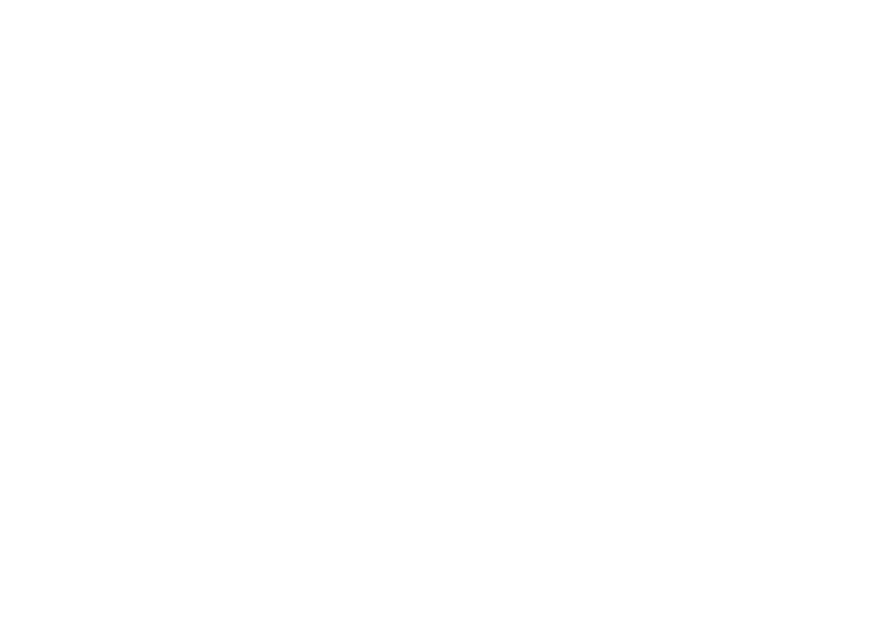
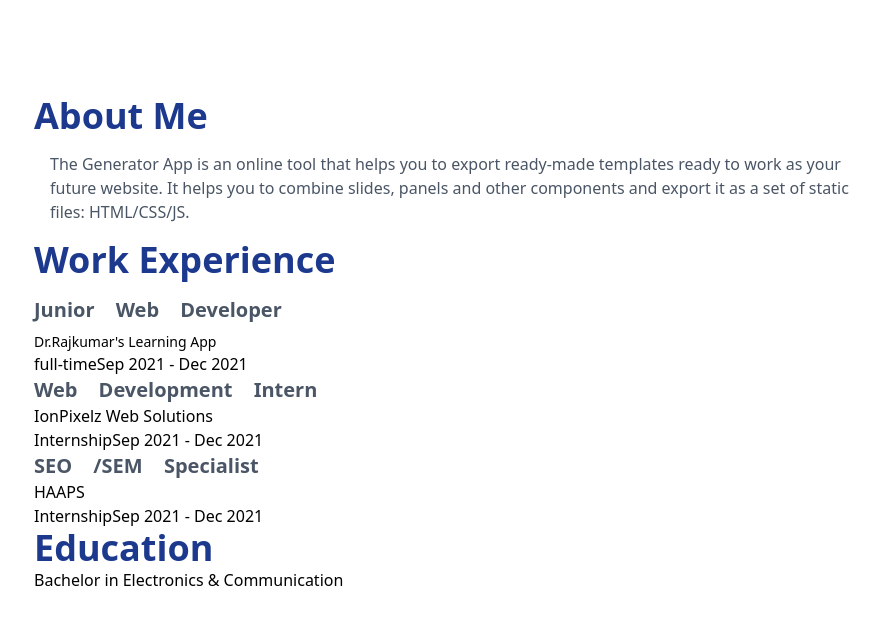
Before and after one commit to mwenaro/gomycode-react-ts-dev-portfolio, a React (Vite) app: page / in a window 1280 px wide. Shown: the top 624 px of the page, without its empty margins (34-914 px from the left). Built offline with nearby package versions, Linux system fonts and the light colour scheme.

Commit message:
chore:add about section

```diff
--- a/src/App.tsx
+++ b/src/App.tsx
@@ -1,3 +1,5 @@
+import { About } from "./components/AboutSection";
+
 export default function App() {
   return (
     <div>
@@ -6,13 +8,13 @@
       {/* Hero */}
 
       {/* About */}
+      <About />
 
       {/* Projects */}
 
       {/* Contact */}
 
       {/* Footer */}
-
     </div>
   );
 }
--- /dev/null
+++ b/src/components/AboutSection.tsx
@@ -0,0 +1,57 @@
+export function About() {
+  return (
+    <section className=" m-10 px-7 py-14 max-w-4xl  ">
+      {/* About me */}
+      <div>
+        <h2 className="text-4xl font-bold text-blue-900">About Me</h2>
+        <p className="p-4 text-gray-600">
+          The Generator App is an online tool that helps you to export
+          ready-made templates ready to work as your future website. It helps
+          you to combine slides, panels and other components and export it as a
+          set of static files: HTML/CSS/JS.
+        </p>
+      </div>
+
+      {/*Work Experience */}
+      <div>
+        <h2 className=" mb-4 text-4xl font-bold text-blue-900">Work Experience </h2>
+
+        {/* job 1 */}
+        <div className="">
+          <h3 className=" mb-2 text-xl font-semibold text-gray-600 [word-spacing:1rem] ">Junior Web Developer</h3>
+          <p className="text-sm ">Dr.Rajkumar's Learning App </p>
+          <div>
+            <span>full-time</span>
+            <span>Sep 2021 - Dec 2021</span>
+          </div>
+        </div>
+      </div>
+
+      {/* job 2 */}
+      <div>
+        <h3 className="text-xl font-semibold text-gray-600 [word-spacing:1rem] ">Web Development Intern</h3>
+        <p>IonPixelz Web Solutions </p>
+        <div>
+          <span>Internship</span>
+          <span>Sep 2021 - Dec 2021</span>
+        </div>
+      </div>
+
+           {/* job 3 */}
+      <div>
+        <h3 className="text-xl font-semibold text-gray-600 [word-spacing:1rem] ">SEO /SEM Specialist</h3>
+        <p>HAAPS</p>
+        <div>
+          <span>Internship</span>
+          <span>Sep 2021 - Dec 2021</span>
+        </div>
+      </div>
+
+      {/* Education */}
+      <div>
+        <h2 className="text-4xl font-bold text-blue-900">Education</h2>
+        <h3>Bachelor in Electronics & Communication</h3>
+      </div>
+    </section>
+  );
+}
```
